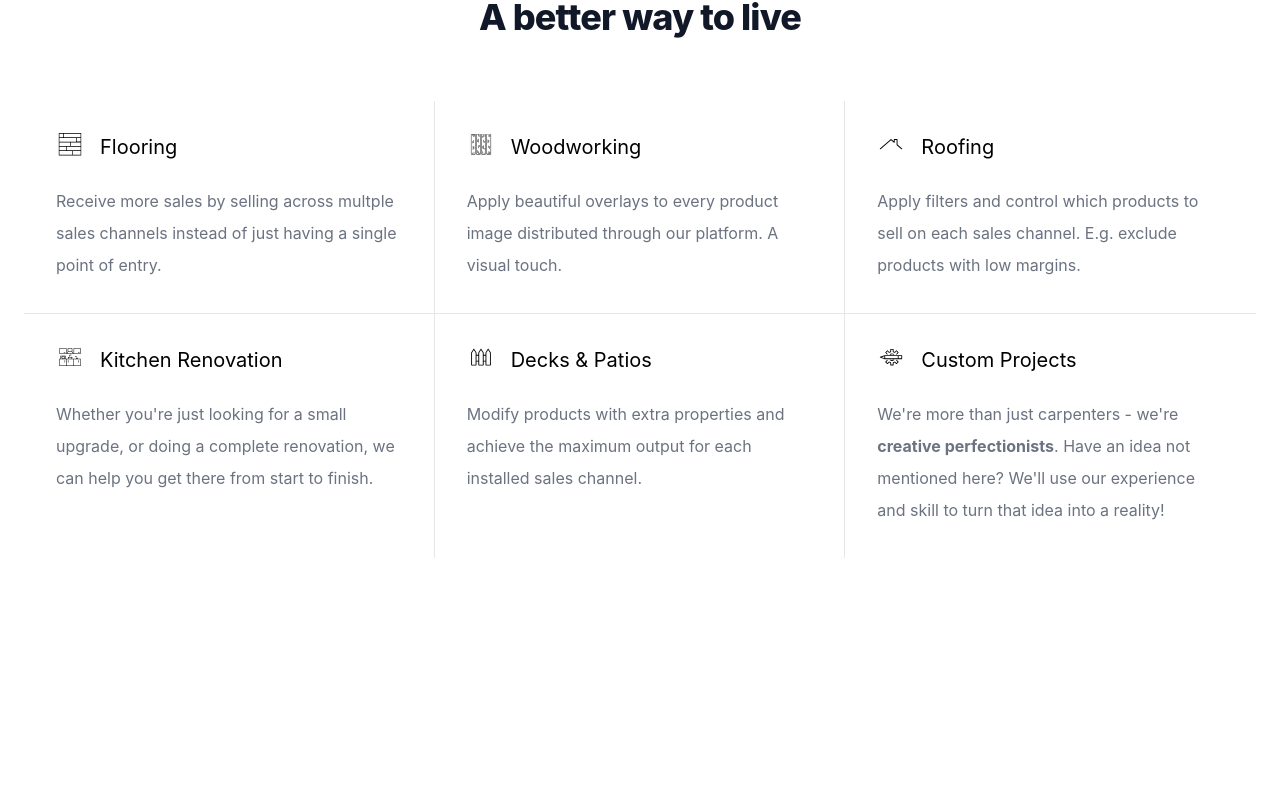
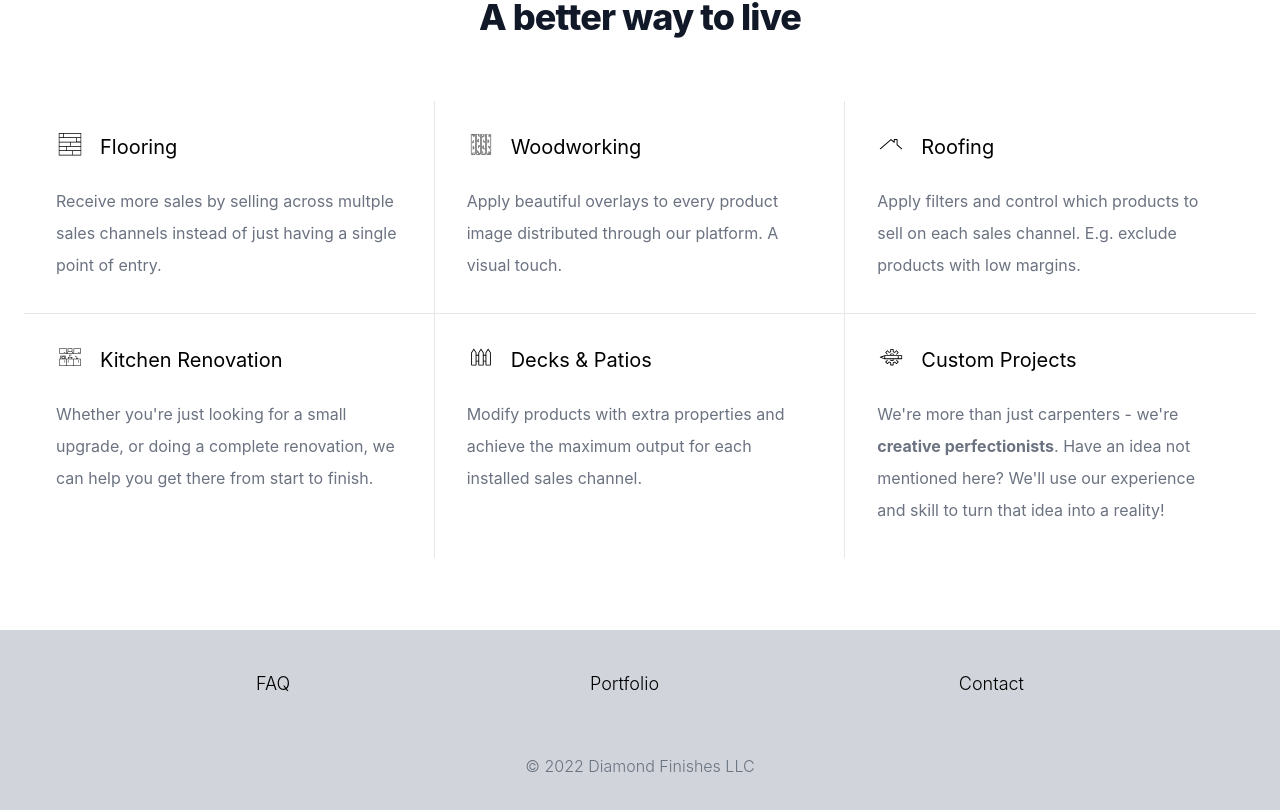
Before and after one commit to quintinchris/diamond-finishes, a React (Create React App) app: page / in a window 1280 px wide. Shown: the part 634-1444 px from the top of the page. Before the commit the page ends 1264 px from the top, so only its background shows below. Built offline with nearby package versions, Linux system fonts and the light colour scheme.

Commit message:
added footer

```diff
--- a/src/App.tsx
+++ b/src/App.tsx
@@ -3,12 +3,14 @@ import logo from "./logo.svg";
 import "./App.css";
 import { HomePage } from "./app/pages/HomePage";
 import { NavBar } from "./app/components/NavBar";
+import { Footer } from "./app/components/Footer";
 
 function App() {
   return (
     <>
       <NavBar />
       <HomePage />
+      <Footer />
     </>
   );
 }
--- /dev/null
+++ b/src/app/components/Footer/index.tsx
@@ -0,0 +1,38 @@
+/* eslint-disable jsx-a11y/anchor-is-valid */
+export function Footer() {
+  return (
+    <footer className="bg-gray-300 dark:bg-gray-800 w-full h-1/2 py-8 overfow:hidden">
+      <div className="max-w-screen-xl mx-auto px-4">
+        <ul className="max-w-screen-md mx-auto text-lg font-light flex flex-wrap justify-between">
+          <li className="my-2">
+            <a
+              className="text-black hover:text-white dark:text-gray-300 dark:hover:text-white transition-colors duration-200"
+              href="#"
+            >
+              FAQ
+            </a>
+          </li>
+          <li className="my-2">
+            <a
+              className="text-black hover:text-white dark:text-gray-300 dark:hover:text-white transition-colors duration-200"
+              href="#"
+            >
+              Portfolio
+            </a>
+          </li>
+          <li className="my-2">
+            <a
+              className="text-black hover:text-white dark:text-gray-300 dark:hover:text-white transition-colors duration-200"
+              href="#"
+            >
+              Contact
+            </a>
+          </li>
+        </ul>
+        <div className="text-center text-gray-500 dark:text-gray-200 pt-10 sm:pt-12 font-light flex items-center justify-center">
+          © 2022 Diamond Finishes LLC
+        </div>
+      </div>
+    </footer>
+  );
+}
```
